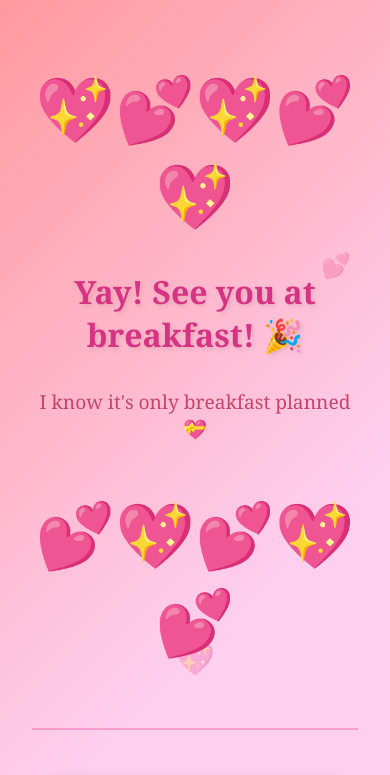
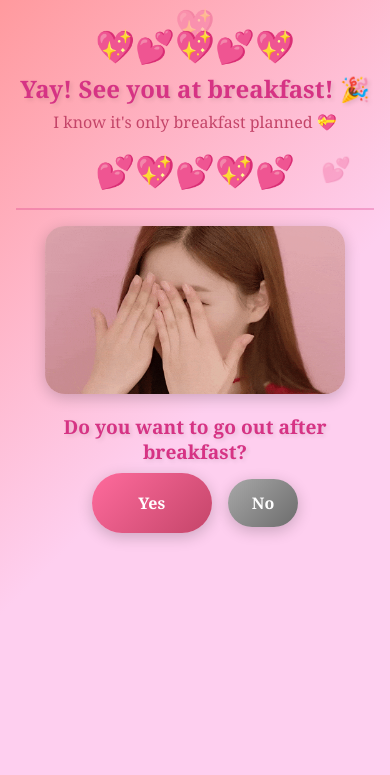
Before and after one commit to Dami4lola/valentines, a plain HTML site: page success.html in a window 390 px wide. Shown: the top 775 px of the page. Drawn offline with nearby package versions, Linux system fonts and the light colour scheme.

Commit message:
Improve responsive design for success page and add EmailJS template guide

```diff
--- a/style.css
+++ b/style.css
@@ -10,9 +10,11 @@ body {
     min-height: 100vh;
     display: flex;
     justify-content: center;
-    align-items: center;
-    overflow: hidden;
+    align-items: flex-start;
+    overflow-y: auto;
+    overflow-x: hidden;
     position: relative;
+    padding: 1rem;
 }
 
 body::before {
@@ -49,10 +51,10 @@ body::after {
 }
 
 .gif-image {
-    max-width: 300px;
+    max-width: min(300px, 80vw);
     width: 100%;
     height: auto;
-    margin-bottom: 2rem;
+    margin-bottom: 1rem;
     border-radius: 20px;
     box-shadow: 0 4px 15px rgba(0, 0, 0, 0.2);
 }
@@ -123,24 +125,28 @@ body::after {
 /* Success page styles */
 .success-container {
     text-align: center;
-    padding: 2rem;
+    padding: 1rem;
     max-width: 800px;
     margin: 0 auto;
+    width: 100%;
+    box-sizing: border-box;
 }
 
 .success-message {
-    font-size: 3rem;
+    font-size: clamp(1.5rem, 5vw, 3rem);
     color: #d63384;
-    margin-bottom: 2rem;
+    margin-bottom: 1rem;
     text-shadow: 2px 2px 4px rgba(0, 0, 0, 0.1);
     animation: fadeIn 1s ease-in;
+    line-height: 1.2;
 }
 
 .success-subtitle {
-    font-size: 1.5rem;
+    font-size: clamp(1rem, 3vw, 1.5rem);
     color: #c44569;
-    margin-bottom: 3rem;
+    margin-bottom: 1.5rem;
     animation: fadeIn 1.5s ease-in;
+    line-height: 1.3;
 }
 
 @keyframes fadeIn {
@@ -155,24 +161,25 @@ body::after {
 }
 
 .hearts {
-    font-size: 4rem;
-    margin: 2rem 0;
+    font-size: clamp(2rem, 6vw, 4rem);
+    margin: 1rem 0;
     animation: bounce 1s ease-in-out infinite;
 }
 
 .follow-up-section {
-    margin-top: 4rem;
-    padding-top: 3rem;
+    margin-top: 2rem;
+    padding-top: 1.5rem;
     border-top: 2px solid rgba(214, 51, 132, 0.3);
 }
 
 .follow-up-question {
-    font-size: 2.5rem;
+    font-size: clamp(1.2rem, 4vw, 2.5rem);
     color: #d63384;
-    margin: 2rem 0;
+    margin: 1rem 0;
     text-shadow: 2px 2px 4px rgba(0, 0, 0, 0.1);
     animation: fadeIn 2s ease-in;
     font-weight: bold;
+    line-height: 1.3;
 }
 
 @keyframes bounce {
@@ -186,21 +193,57 @@ body::after {
 
 /* Responsive design */
 @media (max-width: 768px) {
+    body {
+        padding: 0.5rem;
+    }
+
     .question {
-        font-size: 2rem;
-        margin-bottom: 2rem;
+        font-size: clamp(1.5rem, 6vw, 2rem);
+        margin-bottom: 1.5rem;
     }
 
     .btn {
-        padding: 0.8rem 2rem;
-        font-size: 1.2rem;
+        padding: 0.8rem 1.5rem;
+        font-size: clamp(1rem, 3vw, 1.2rem);
+    }
+
+    .success-container {
+        padding: 0.5rem;
+    }
+
+    .hearts {
+        margin: 0.5rem 0;
+    }
+
+    .follow-up-section {
+        margin-top: 1rem;
+        padding-top: 1rem;
+    }
+
+    .buttons-container {
+        min-height: 60px;
+        gap: 1rem;
+    }
+}
+
+@media (max-width: 480px) {
+    .success-container {
+        padding: 0.5rem;
     }
 
     .success-message {
-        font-size: 2rem;
+        margin-bottom: 0.5rem;
     }
 
     .success-subtitle {
-        font-size: 1.2rem;
+        margin-bottom: 1rem;
+    }
+
+    .follow-up-question {
+        margin: 0.5rem 0;
+    }
+
+    .gif-image {
+        margin-bottom: 0.5rem;
     }
 }
```
Also changed, not shown: EMAILJS_TEMPLATE.md (added, +100 -0 lines).
